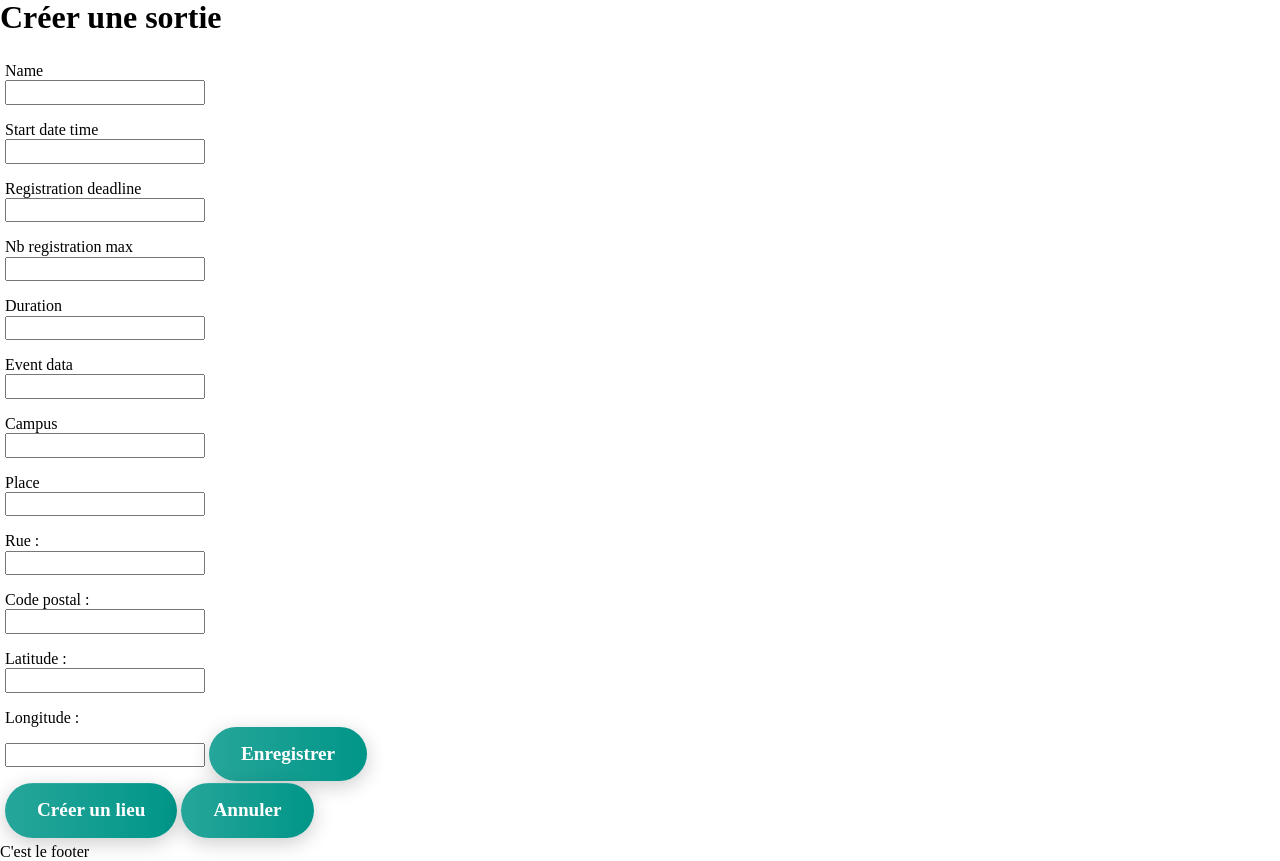
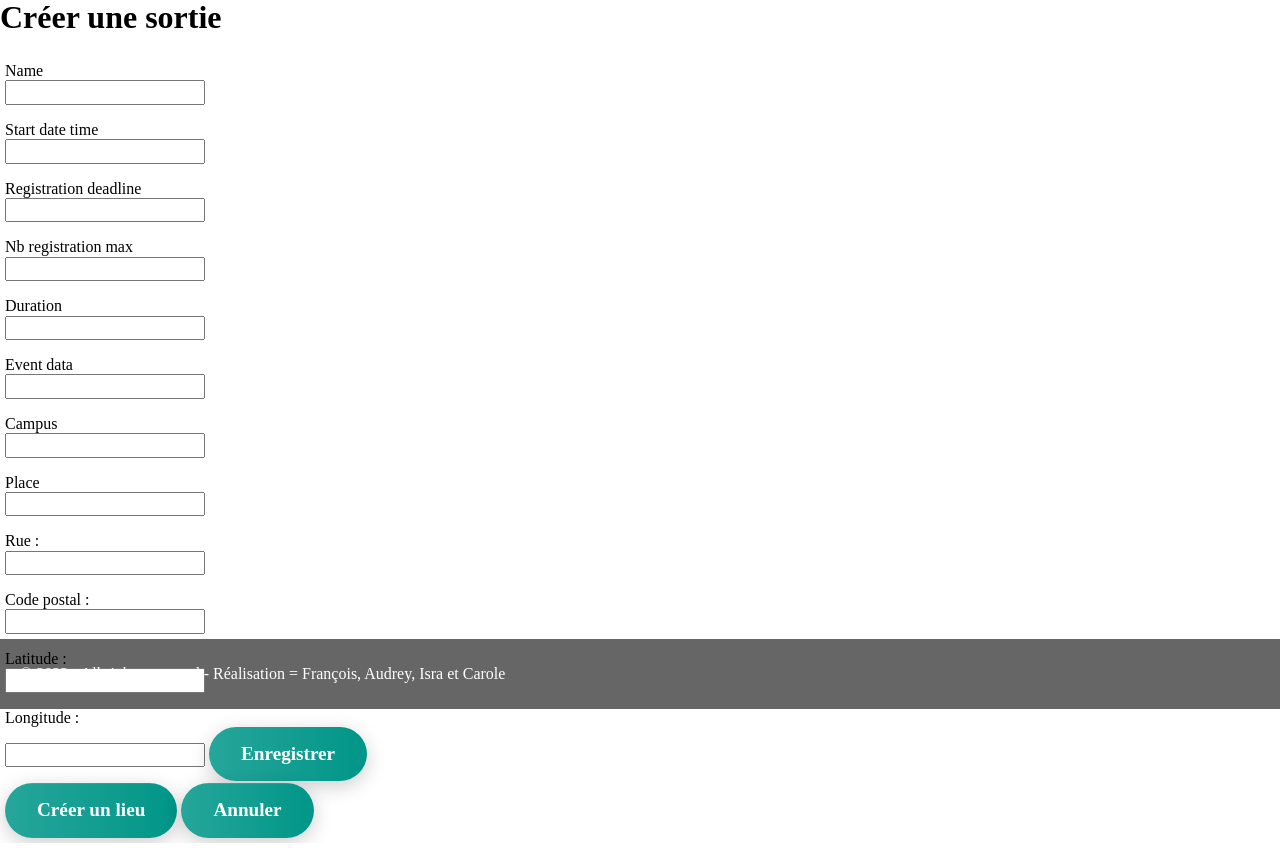
Before and after one commit to DeanCarole/sortir, a Symfony app: template templates/event/add.html.twig in a window 1280 px wide. Shown: the part 41-902 px from the top of the page. Run offline with Twig, Linux system fonts and the light colour scheme; the template is opened without the code that fills it, so the values that code supplies are empty; form fields are guessed from the names that the template uses; some libraries are stand-ins or nearby versions.

Commit message:
footer html et css

```diff
--- a/public/css/style.css
+++ b/public/css/style.css
@@ -177,3 +177,16 @@ textarea{
     width: 400px;
     height: 100px;
 }
+
+
+/*-------------------------------------Footer--------------------------------------------*/
+
+footer {
+    padding: 10px 20px;
+    background: #666;
+    color: white;
+}
+
+main{
+    height: 80vh;
+}
--- a/templates/bodyStructure/footer/footer.html.twig
+++ b/templates/bodyStructure/footer/footer.html.twig
@@ -1,4 +1,5 @@
 <footer>
 
-    C'est le footer
+
+    <p> © 2023 - All rights reserved - Réalisation = François, Audrey, Isra et Carole</p>
 </footer>
```
